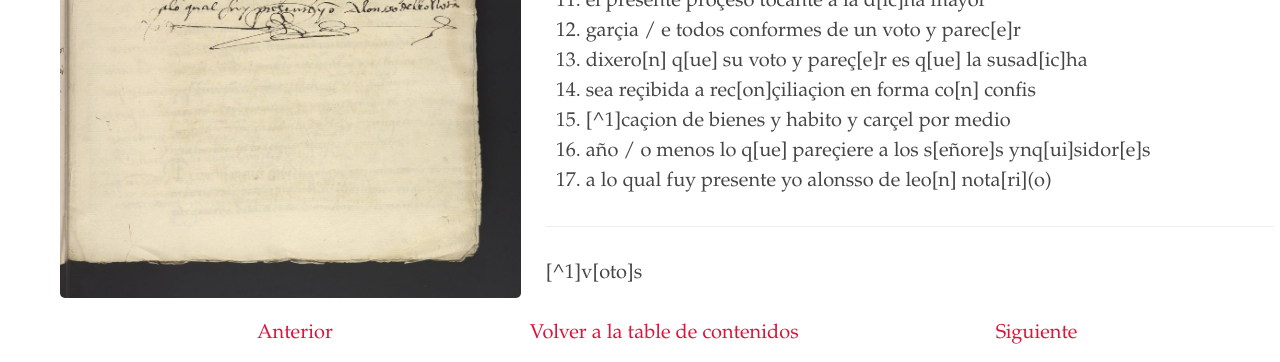
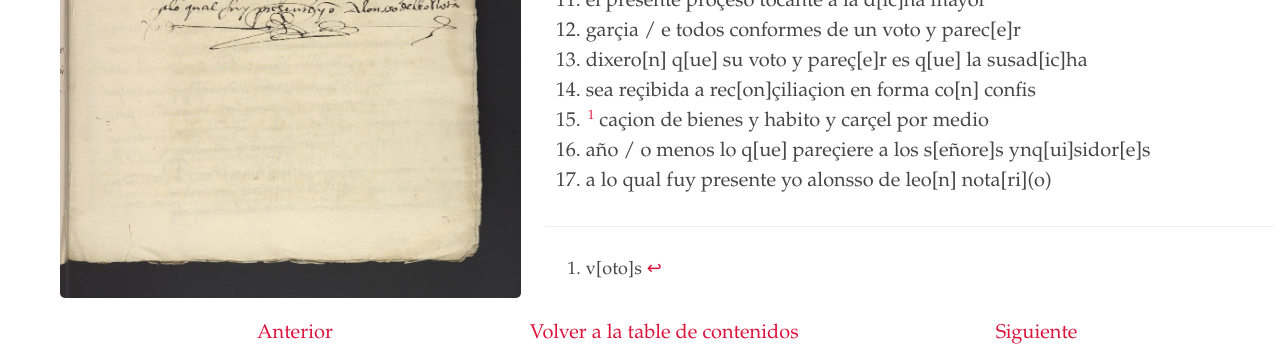
Before and after one commit to digbmc/moriscos-daimel, a Jekyll site: the page built from _texts/folder-2-15r.md, in a window 1280 px wide and 1209 px high. Shown: the part 591-953 px from the top of the window. Built offline with Jekyll 4.4.1, drawn with Linux system fonts in a browser that asks for light colours.

Commit message:
Update folder-2-15r.md

```diff
--- a/_texts/folder-2-15r.md
+++ b/_texts/folder-2-15r.md
@@ -21,10 +21,10 @@ xv \[15\]
 12. garçia / e todos conformes de un voto y parec\[e\]r
 13. dixero\[n\] q\[ue\] su voto y pareç\[e\]r es q\[ue\] la susad\[ic\]ha
 14. sea reçibida a rec\[on\]çiliaçion en forma co\[n\] confis
-15. [^1]caçion de bienes y habito y carçel por medio
+15. [^1] caçion de bienes y habito y carçel por medio
 16. año / o menos lo q\[ue\] pareçiere a los s\[eñore\]s ynq\[ui\]sidor\[e\]s
 17. a lo qual fuy presente yo alonsso de leo\[n\] nota\[ri\](o)
 
 <hr>
 
-[^1]v\[oto\]s
+[^1]: v\[oto\]s
```
